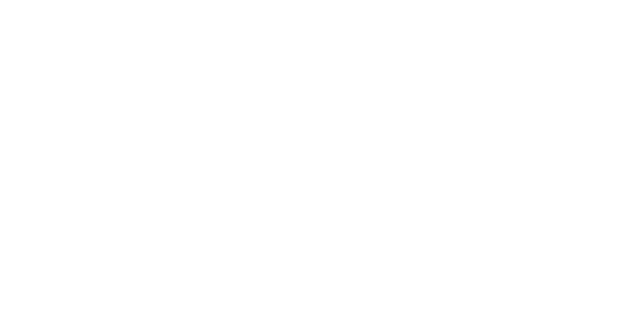
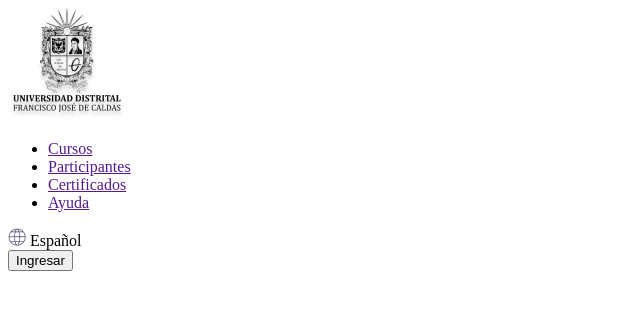
Before and after one commit to NIC0LASSR/full-stack-basico, a plain HTML site: page taller-9/punto-1-2-3/index.html in a window 1280 px wide. Shown: the whole page, without its empty margins (0-640 px from the left). Drawn offline with Linux system fonts and the light colour scheme.

Commit message:
header v2

```diff
--- a/taller-9/punto-1-2-3/index.html
+++ b/taller-9/punto-1-2-3/index.html
@@ -7,8 +7,28 @@
 </head>
 <body>
     <header>
-        <div></div>
-        <div></div>
+        <div class = "header__navigator">
+            <img src = "./public/images/header-logo.png" alt = "header logo" >
+            <nav>
+                <ul>
+                    <li> <a href=""> Cursos</a></li>
+                    <li><a href="">Participantes</a></li>
+                    <li><a href="">Certificados</a></li>
+                    <li><a href="">Ayuda</a></li>
+
+
+
+                </ul>
+
+            </nav>
+        </div>
+        <div class = "header__settings">
+            <div class = "language">
+                <img src = "./public/images/header-world.png" alt ="header world">
+                <span>Español</span>
+            </div>
+            <button>Ingresar</button>
+        </div>
     </header>
     <main></main>
     <footer></footer>
```
